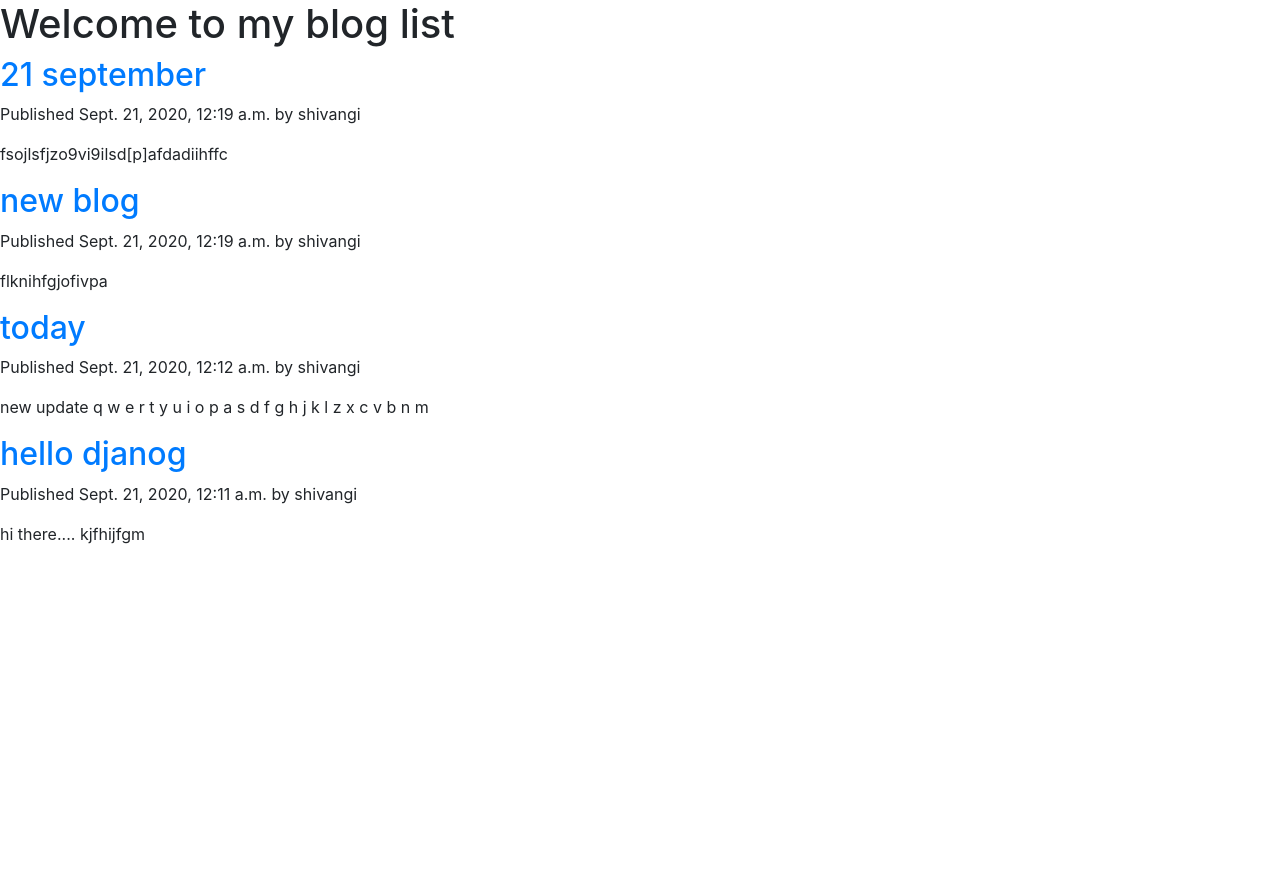
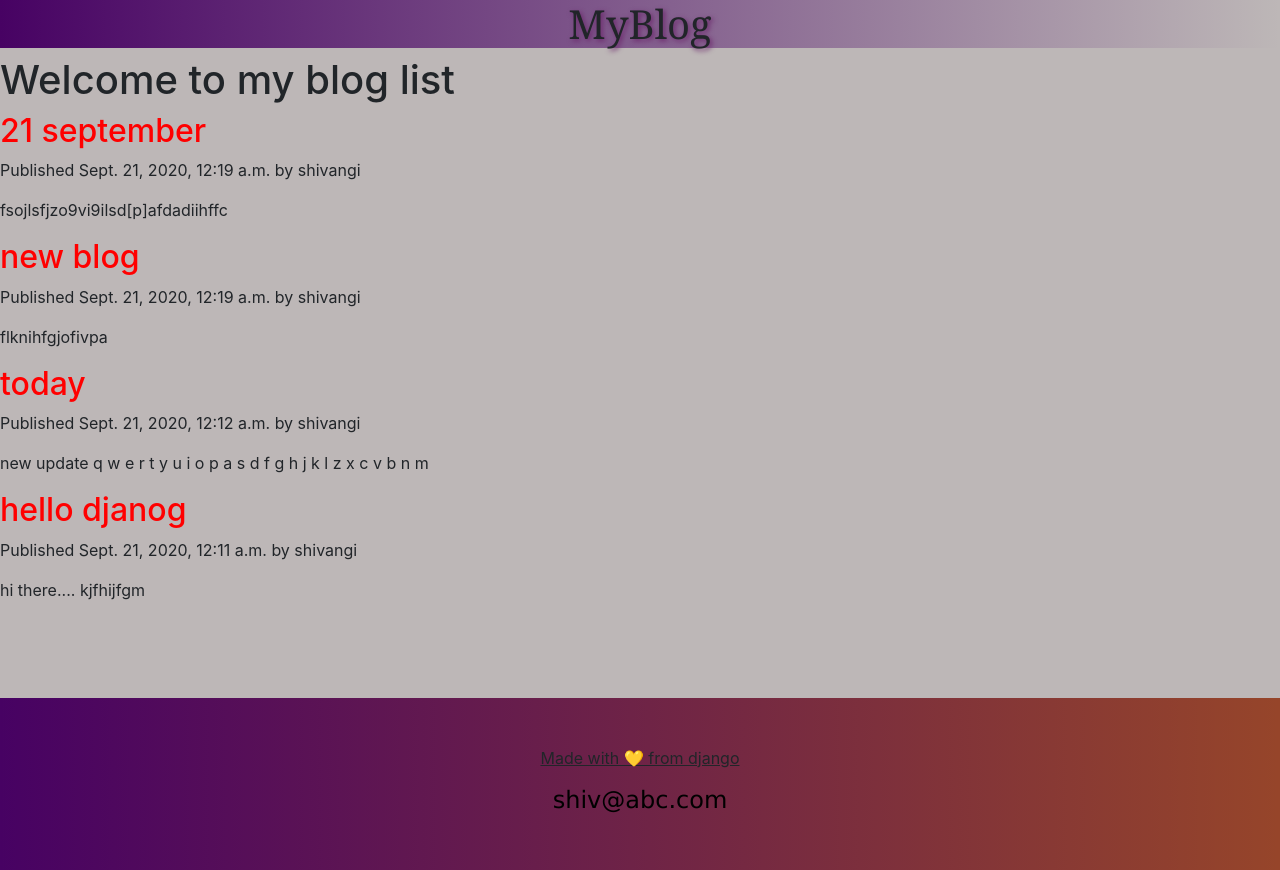
Before and after one commit to this-is-shivangi/django_project, a Django app: page / in a window 1280 px wide. Before the commit the page ends 544 px from the top, so only its background shows below. Run offline with Django 3.2, Linux system fonts and the light colour scheme; data comes from the database, SQL or seed files in the repository; both versions use the stored data as it was after the commit; some libraries are stand-ins or nearby versions.

Commit message:
css applied

```diff
--- /dev/null
+++ b/advblog/static/css/base.css
@@ -0,0 +1,47 @@
+body{
+    margin: 0px;
+    padding: 0px;
+    width: 100%;
+    height: 100%;
+    background: rgb(189, 183, 183);
+}
+.abc{
+    background-image: linear-gradient(to left,rgba(157, 8, 226, 0),rgb(71, 2, 99));
+}
+
+.head2 h1{
+    /* font-size: xx-large; */
+    font-family: Georgia, 'Times New Roman', Times, serif;
+    text-shadow: 2px 2px 5px rgb(107, 39, 107);
+    text-align: center;
+    font-style: inherit;
+}
+.def a{
+    color:red;
+}
+
+.foot1{
+    background-color: rgb(150, 69, 42);
+    background-image: linear-gradient(to left,rgba(157, 8, 226, 0),rgb(71, 2, 99));
+    padding: 3em 0em;
+    position: relative;
+    text-align: center;
+    width:100%;
+    top:5em;
+}
+
+.foot1 p{
+    text-align: center;
+    text-decoration: underline;
+}
+.foot1 a{
+    color: black;
+    font-style:inherit;
+    font-family: 'Lucida Sans', 'Lucida Sans Regular', 'Lucida Grande', 'Lucida Sans Unicode', Geneva, Verdana, sans-serif;
+}
+@media(max-width:800px){
+    .abc{
+        background-color:lightcoral;
+    }
+
+}
--- a/advblog/templates/base.html
+++ b/advblog/templates/base.html
@@ -7,7 +7,7 @@
     <title> {% block title %} {% endblock %} </title>
     <!-- CSS only -->
     <link rel="stylesheet" href="https://stackpath.bootstrapcdn.com/bootstrap/4.5.2/css/bootstrap.min.css" integrity="sha384-JcKb8q3iqJ61gNV9KGb8thSsNjpSL0n8PARn9HuZOnIxN0hoP+VmmDGMN5t9UJ0Z" crossorigin="anonymous">
-
+    <link rel="stylesheet" href="{% static 'css/base.css' %}">
     <!-- JS, Popper.js, and jQuery -->
     <script src="https://code.jquery.com/jquery-3.5.1.slim.min.js" integrity="sha384-DfXdz2htPH0lsSSs5nCTpuj/zy4C+OGpamoFVy38MVBnE+IbbVYUew+OrCXaRkfj" crossorigin="anonymous"></script>
     <script src="https://cdn.jsdelivr.net/npm/popper.js@1.16.1/dist/umd/popper.min.js" integrity="sha384-9/reFTGAW83EW2RDu2S0VKaIzap3H66lZH81PoYlFhbGU+6BZp6G7niu735Sk7lN" crossorigin="anonymous"></script>
@@ -15,8 +15,30 @@
 
 </head>
 <body>
-    {% block content %}
+    <header class="abc">
+        <div class="head1">
+            <div class="head2">
+                <h1>
+                    MyBlog
+                </h1>
+            </div>
+        </div>
+    </header>
 
-    {% endblock %}
+    <section class="def">
+        {% block content %}
+        {% endblock %}
+    </section>
+
+    <footer>
+        <div class="foot1">
+            <p>
+                Made with &#128155; from django
+            </p>
+            <h4>
+                <a href="mailto:shiv@abc.com">shiv@abc.com</a>
+            </h4>
+        </div>
+    </footer>
 </body>
 </html>
--- a/advblog/views.py
+++ b/advblog/views.py
@@ -14,4 +14,4 @@ def post_detail(request, year, month, day, post):
                                 publish__month=month,
                                 publish__day=day)
 
-    return render(request,'detail.html',{'post':post})
+    return render(request,'post/detail.html',{'post':post})
```
Also changed, not shown: advblog/templates/post/detail.html (+20 -0 lines), db.sqlite3.
